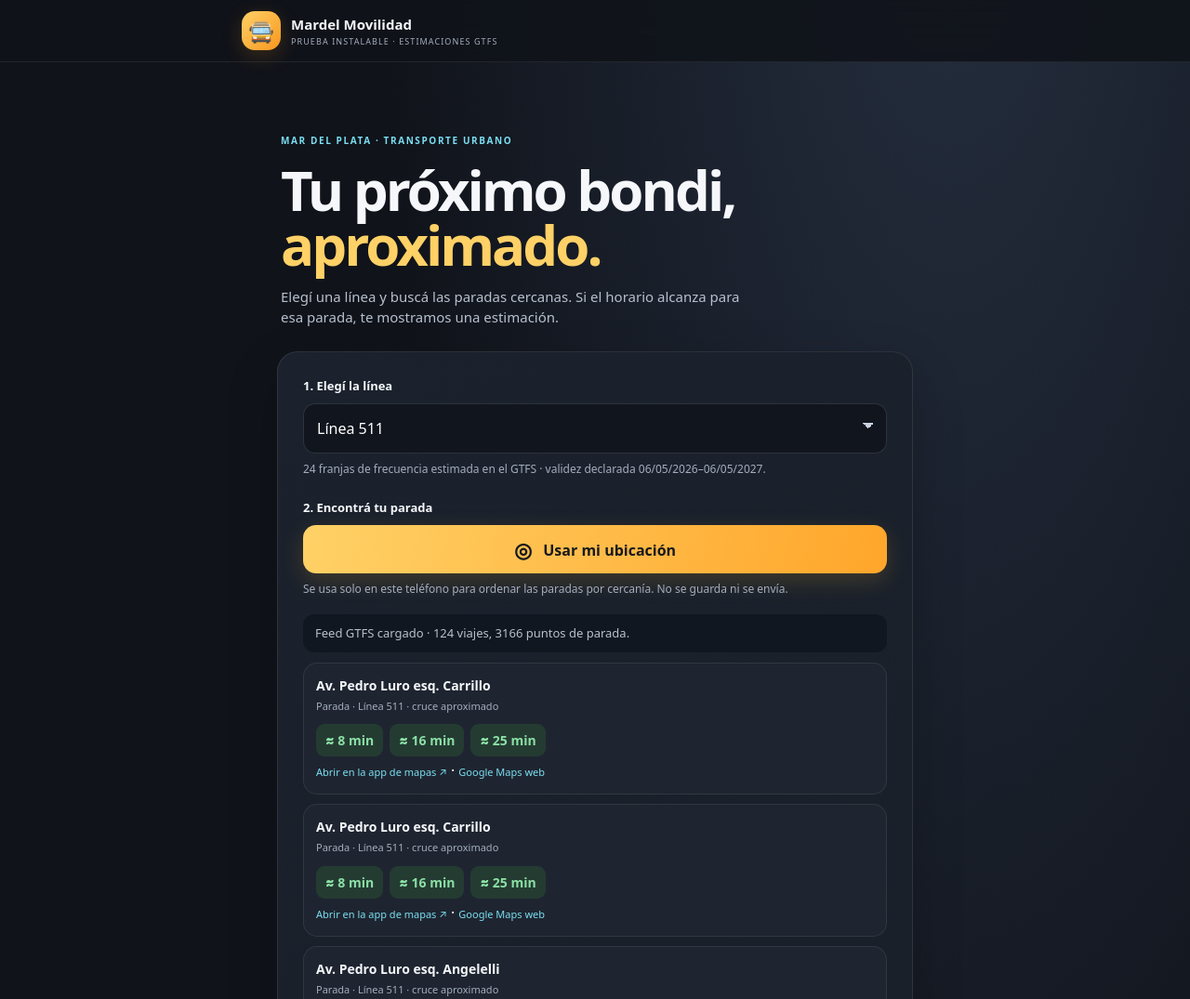
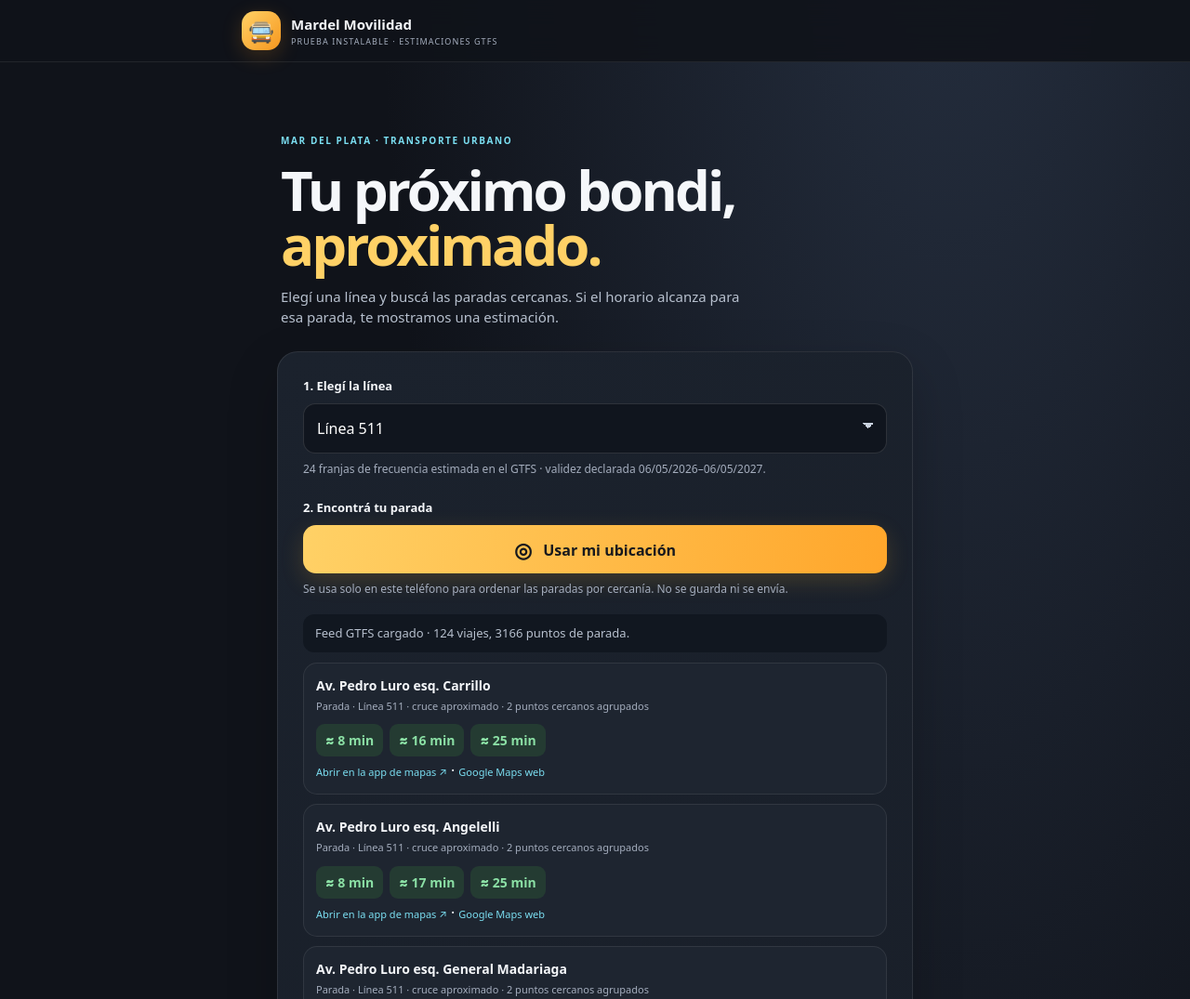
Before and after one commit to florenciaamor36-ship-it/mardel-movilidad-pwa-prueba, a plain HTML site: page index.html in a window 1280 px wide. Shown: the top 1075 px of the page at 93% size. Drawn offline with Linux system fonts and the light colour scheme.

Commit message:
Group duplicate stop IDs by shared street intersection

```diff
--- a/app.js
+++ b/app.js
@@ -34,24 +34,38 @@ function buildStopList() {
 }
 function renderStops(origin=null) {
   const list=buildStopList();
-  if(origin) list.sort((a,b)=>hav(origin,a)-hav(origin,b));
-  const limited=list.slice(0, origin?10:12);
   const route=activeRoute();
   const lineName=route?.route_short_name||"";
   const hasFrequency=route && data.freq.some(f=>data.tripById.get(f.trip_id)?.route_id===route.route_id);
-  $("stops").innerHTML=limited.map(stop=>{
-    const distance=origin?hav(origin,stop):null;
-    const mins=nextTimes(stop.stop_id);
+  // The GTFS often lists the two sides/directions of the same intersection as separate stops.
+  // Group only when the static source gives them the exact same street-corner label.
+  const grouped=new Map();
+  for(const stop of list){
     const address=data.addresses?.routes?.[lineName]?.[stop.stop_id]?.text;
-    const title=address||"Dirección no disponible en los datos";
+    const key=address?`address:${address}`:`stop:${stop.stop_id}`;
+    if(!grouped.has(key)) grouped.set(key,{address,stops:[]});
+    grouped.get(key).stops.push(stop);
+  }
+  const places=[...grouped.values()].map(group=>{
+    const representative=origin?group.stops.slice().sort((a,b)=>hav(origin,a)-hav(origin,b))[0]:group.stops[0];
+    return {...group,representative,distance:origin?Math.min(...group.stops.map(s=>hav(origin,s))):null};
+  });
+  if(origin) places.sort((a,b)=>a.distance-b.distance);
+  const limited=places.slice(0, origin?10:12);
+  $("stops").innerHTML=limited.map(place=>{
+    const stop=place.representative;
+    const stopIds=place.stops.map(s=>s.stop_id);
+    const mins=[...new Set(stopIds.flatMap(id=>nextTimes(id)))].sort((a,b)=>a-b).slice(0,3);
+    const title=place.address||"Dirección no disponible en los datos";
     const times=mins.length?mins.map(m=>`<span class="time">${fmtWait(m)}</span>`).join(''):hasFrequency?`<span class="none">No hay una salida calculable para esta parada ahora.</span>`:`<span class="none">El feed no publica frecuencias para esta línea; no puedo estimar el próximo paso.</span>`;
     const lat=Number(stop.stop_lat),lon=Number(stop.stop_lon);
     const mapApp=`geo:${lat},${lon}?q=${lat},${lon}`;
     const mapWeb=`https://maps.google.com/?q=${lat},${lon}`;
-    return `<article class="stop"><div class="stop-head"><div><div class="stop-title">${esc(title)}</div><div class="address-meta">Parada · Línea ${esc(lineName)}${address?' · cruce aproximado':''}</div></div>${distance===null?'':`<span class="distance">${fmtDistance(distance)}</span>`}</div><div class="times">${times}</div><a class="maplink" href="${mapApp}">Abrir en la app de mapas ↗</a> · <a class="maplink" href="${mapWeb}" target="_blank" rel="noopener noreferrer">Google Maps web</a></article>`;
+    const detail=`Parada · Línea ${esc(lineName)}${place.address?' · cruce aproximado':''}${place.stops.length>1?` · ${place.stops.length} puntos cercanos agrupados`:''}`;
+    return `<article class="stop"><div class="stop-head"><div><div class="stop-title">${esc(title)}</div><div class="address-meta">${detail}</div></div>${place.distance===null?'':`<span class="distance">${fmtDistance(place.distance)}</span>`}</div><div class="times">${times}</div><a class="maplink" href="${mapApp}">Abrir en la app de mapas ↗</a> · <a class="maplink" href="${mapWeb}" target="_blank" rel="noopener noreferrer">Google Maps web</a></article>`;
   }).join('') || '<div class="empty">No hay paradas cargadas para esta línea en el feed.</div>';
-  if(!origin && list.length) $("status").textContent=`Mostrando ${limited.length} paradas de ${list.length}. La ubicación es opcional; si la habilitás, se ordenan por cercanía.`;
-  else if(origin) $("status").textContent=`Paradas cercanas ordenadas por distancia. La ubicación se procesa localmente.`;
+  if(!origin && list.length) $("status").textContent=`Mostrando ${limited.length} esquinas agrupadas de ${list.length} puntos de parada. La ubicación es opcional; si la habilitás, se ordenan por cercanía.`;
+  else if(origin) $("status").textContent=`Esquinas cercanas agrupadas y ordenadas por distancia. La ubicación se procesa localmente.`;
 }
 function fmtWait(minutes){
   if(minutes<60) return `≈ ${minutes} min`;
@@ -106,7 +120,7 @@ async function init(){
     const names=["routes","trips","stop_times","frequencies","stops","feed_info"];
     const [loaded,addressResponse]=await Promise.all([
       Promise.all(names.map(async n=>{const r=await fetch(`${BASE}${n}.txt`);if(!r.ok)throw new Error(`No se pudo leer ${n}.txt`);return csv(await r.text());})),
-      fetch("./data/addresses.json?v=20261126-2",{cache:"no-store"})
+      fetch("./data/addresses.json?v=20261126-3",{cache:"no-store"})
     ]);
     if(!addressResponse.ok) throw new Error("No se pudo cargar la base de direcciones");
     const addresses=await addressResponse.json();
--- a/index.html
+++ b/index.html
@@ -22,6 +22,6 @@
     <section class="note"><strong>Importante</strong><p>Estos horarios son aproximados, calculados desde el feed GTFS de Bondi MDP. No muestran la ubicación del colectivo ni consideran tránsito, demoras o cambios del servicio. Confirmá antes de viajar.</p><p>Las direcciones muestran esquinas obtenidas de los datos de paradas y recorridos; la altura numérica no está disponible para todas. Si no hay una esquina coincidente, la app lo indica en lugar de inventarla.</p></section>
     <footer>Datos estáticos de <a href="https://github.com/cuando-llega-mi-bondi/cuando-llega-mi-bondi" target="_blank" rel="noreferrer">Bondi MDP</a> · licencia MIT · Versión de prueba no oficial.</footer>
   </main>
-  <script src="./app.js?v=20261126-2" defer></script>
+  <script src="./app.js?v=20261126-3" defer></script>
 </body>
 </html>
--- a/sw.js
+++ b/sw.js
@@ -1,5 +1,5 @@
-const CACHE = "mardel-movilidad-gtfs-pwa-v7";
-const CORE = ["./", "./index.html", "./styles.css", "./app.js?v=20261126-2", "./manifest.webmanifest", "./assets/icon-192.png", "./assets/icon-512.png", "./data/addresses.json?v=20261126-2", "./data/gtfs/routes.txt", "./data/gtfs/trips.txt", "./data/gtfs/stop_times.txt", "./data/gtfs/frequencies.txt", "./data/gtfs/stops.txt", "./data/gtfs/feed_info.txt"];
+const CACHE = "mardel-movilidad-gtfs-pwa-v8";
+const CORE = ["./", "./index.html", "./styles.css", "./app.js?v=20261126-3", "./manifest.webmanifest", "./assets/icon-192.png", "./assets/icon-512.png", "./data/addresses.json?v=20261126-3", "./data/gtfs/routes.txt", "./data/gtfs/trips.txt", "./data/gtfs/stop_times.txt", "./data/gtfs/frequencies.txt", "./data/gtfs/stops.txt", "./data/gtfs/feed_info.txt"];
 self.addEventListener("install", event => { event.waitUntil(caches.open(CACHE).then(cache => cache.addAll(CORE)).then(() => self.skipWaiting())); });
 self.addEventListener("activate", event => { event.waitUntil(caches.keys().then(keys => Promise.all(keys.filter(key => key !== CACHE).map(key => caches.delete(key)))).then(() => self.clients.claim())); });
 self.addEventListener("fetch", event => {
```
